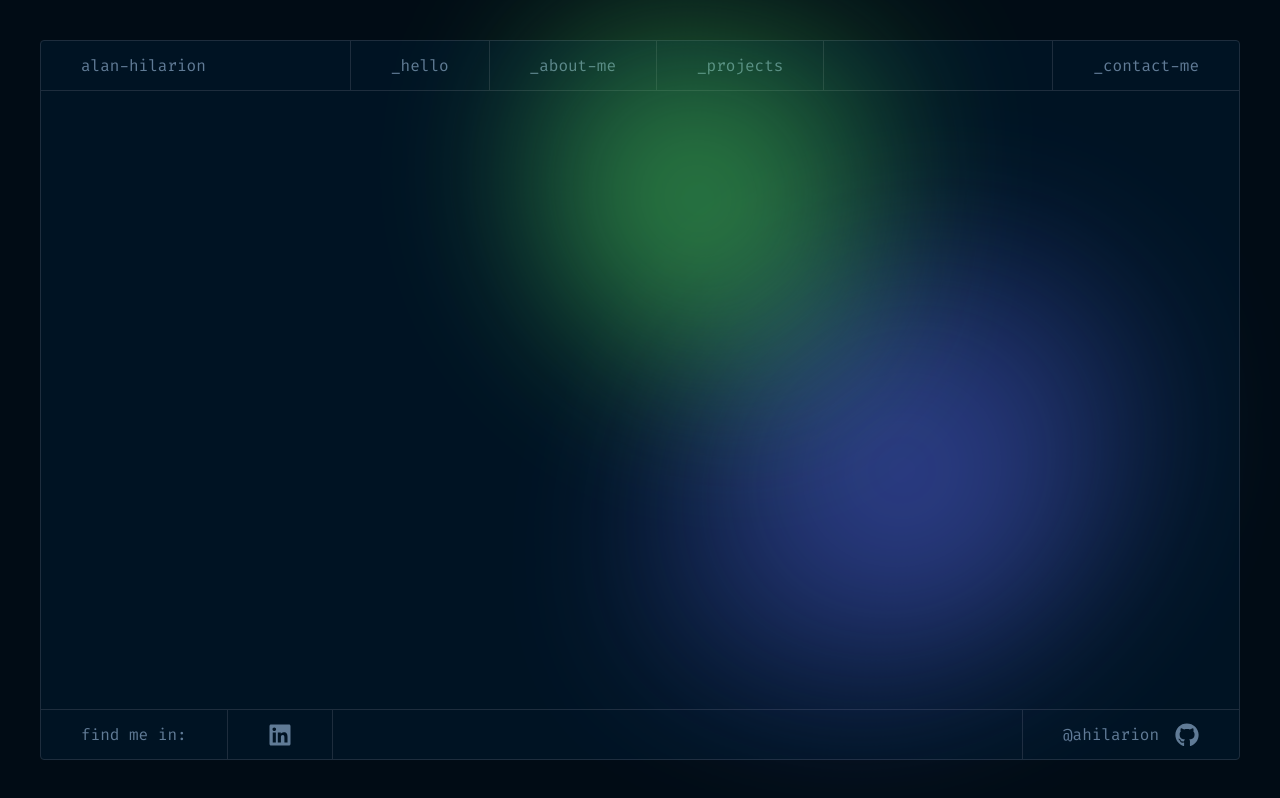
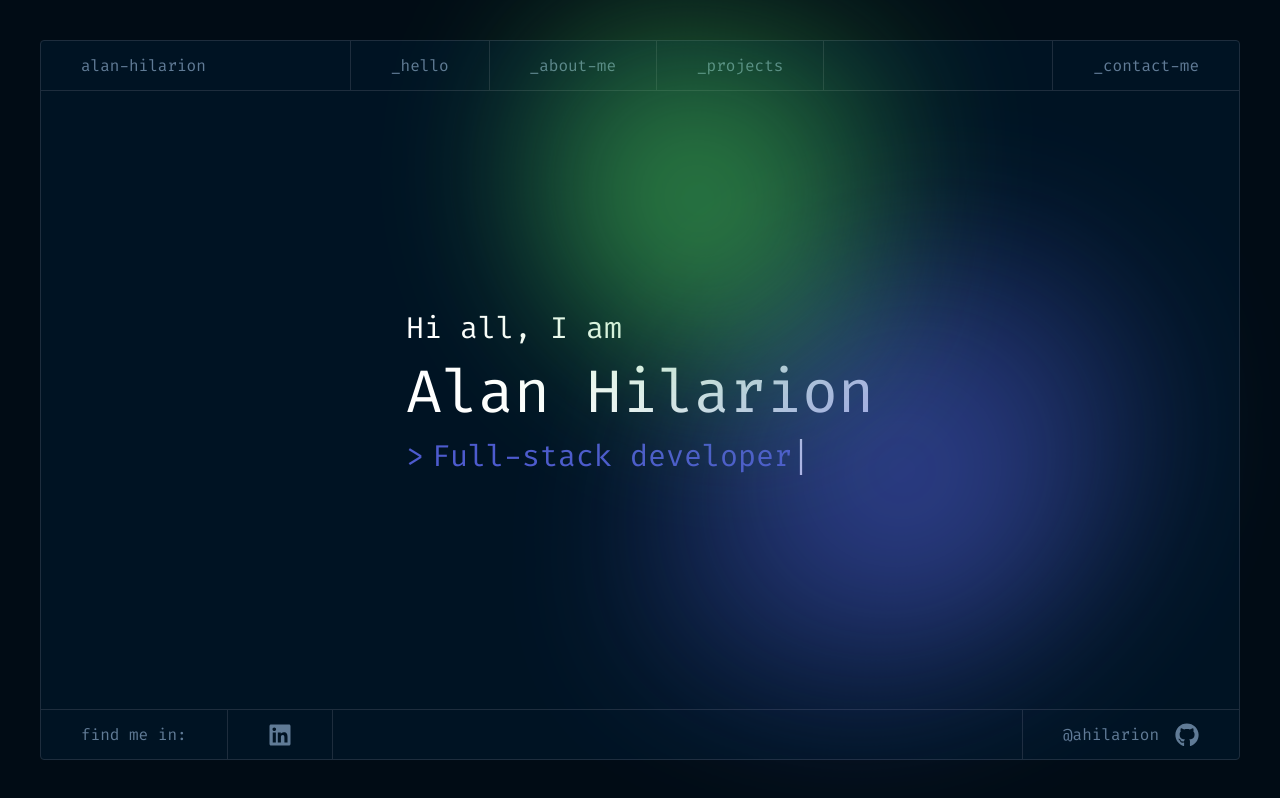
Before and after one commit to ahilarion/portfolio, a Vue app: page / in a window 1280 px wide. Built offline with nearby package versions, Linux system fonts and the light colour scheme.

Commit message:
feat(UI update): Modify components and add animation
- Modified layout classes in App.vue for better view
- Added a new color 'sp-blue' in tailwind.config.js
- Created an initial home view with text animations in HomeView.vue

```diff
--- a/src/App.vue
+++ b/src/App.vue
@@ -6,7 +6,7 @@ import Footer from "@/components/Footer.vue";
 <template>
   <div class="w-full border border-stroke rounded bg-[rgba(1,22,39,0.8)] flex flex-col items-center">
     <Navigation />
-    <main class="flex-1 w-full flex flex-col items-center justify-center">
+    <main class="flex-1 w-full">
       <router-view />
     </main>
     <Footer />
--- a/src/views/HomeView.vue
+++ b/src/views/HomeView.vue
@@ -1,11 +1,65 @@
+<template>
+  <div class="h-full w-full flex justify-center items-center">
+    <div class="flex flex-col items-start gap-4">
+      <div class="flex flex-col items-start gap-4">
+        <p class="text-white text-3xl">
+          Hi all, I am
+        </p>
+        <h1 class="text-white text-6xl">
+          Alan Hilarion
+        </h1>
+        <div class="flex items-center justify-start">
+          <p class="text-sp-blue text-3xl mr-2">></p>
+          <p id="demo" class="text-sp-blue text-3xl"></p>
+          <p class="text-white text-3xl animate-blink">|</p>
+        </div>
+      </div>
+      <div>
+
+      </div>
+    </div>
+  </div>
+</template>
+
 <script setup>
+import {ref, onMounted, onUnmounted} from 'vue';
 
+const text = "Full-stack developer";
+let i = 0;
+
+onMounted(async () => {
+  const speed = 200;
+  const element = document.getElementById("demo");
+
+  if (element.textContent.length > 0) {
+    await new Promise(resolve => setTimeout(resolve, 1000));
+
+    element.style.backgroundColor = "#0d47a1";
+
+    await new Promise(resolve => setTimeout(resolve, 1000));
+
+    element.textContent = "";
+
+    element.style.backgroundColor = "transparent";
+  }
+
+  await new Promise(resolve => setTimeout(resolve, 1000));
+
+  while (i < text.length) {
+    element.textContent += text.charAt(i);
+    i++;
+    await new Promise(resolve => setTimeout(resolve, speed));
+  }
+});
 </script>
 
-<template>
+<style scoped>
+@keyframes blink {
+  from, to { opacity: 1 }
+  50% { opacity: 0 }
+}
 
-</template>
-
-<style scoped>
-
+.animate-blink {
+  animation: blink 0.5s step-end infinite;
+}
 </style>
--- a/tailwind.config.js
+++ b/tailwind.config.js
@@ -14,6 +14,7 @@ export default {
         'secondary': '#010C15',
         'stroke': '#1E2D3D',
         'text': '#607B96',
+        'sp-blue' : '#4D5BCE',
       }
     },
   },
```
